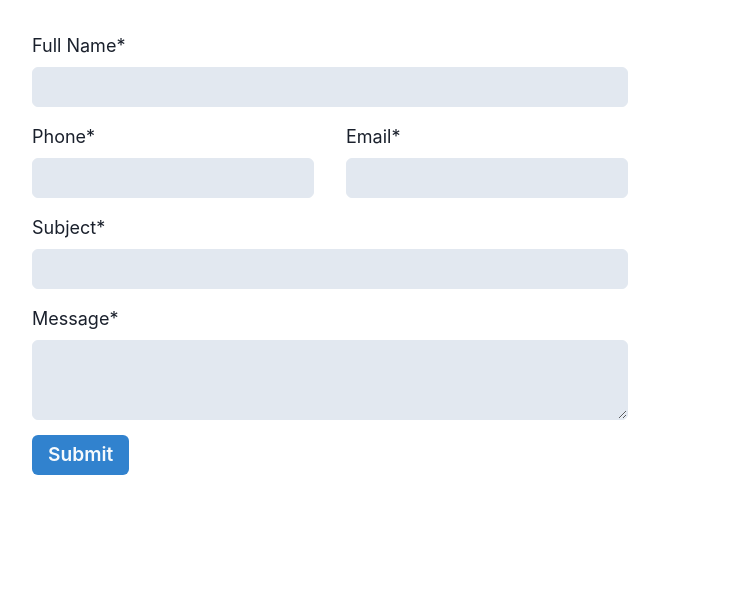
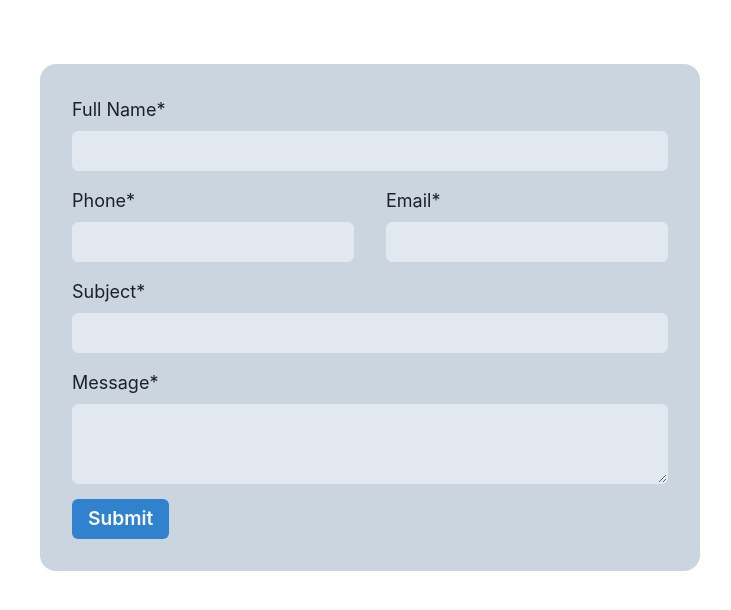
Before and after one commit to Shaktikc/api-call-pattern-in-react, a React (Create React App) app: page / in a window 1280 px wide. Shown: the top 610 px of the page, without its empty margins (310-1041 px from the left). Built offline with nearby package versions, Linux system fonts and the light colour scheme; no server answers.

Commit message:
working on contact form

```diff
--- a/src/pages/ContactUs/ContactUs.jsx
+++ b/src/pages/ContactUs/ContactUs.jsx
@@ -1,13 +1,13 @@
 import React from "react";
 import { ContactInfo } from "./components/ContactInfo";
-import { Box } from "@chakra-ui/react";
+import { Box, Flex } from "@chakra-ui/react";
 import { ContactForm } from "./components/ContactForm";
 
 export const ContactUs = () => {
   return (
-    <Box>
+    <Flex gap={"5rem"} mt="4rem">
       <ContactInfo />
       <ContactForm />
-    </Box>
+    </Flex>
   );
 };
--- a/src/pages/ContactUs/components/ContactForm.jsx
+++ b/src/pages/ContactUs/components/ContactForm.jsx
@@ -2,34 +2,13 @@ import { Box, GridItem, Input, Text } from "@chakra-ui/react";
 import { Textarea, Grid, Button, useToast } from "@chakra-ui/react";
 
 import React, { useEffect } from "react";
-import { useContactForm } from "./useContactFrom";
+import { useContactForm } from "./useContactForm";
 
 export const ContactForm = () => {
-  // const footers = useSelector((state) => state.footers);
   const { formik } = useContactForm();
 
-  // useEffect(() => {
-  //   if (footers?.success === true) {
-  //     toast({
-  //       title: "Success",
-  //       status: "success",
-  //       position: "top",
-  //       duration: 3000,
-  //       isClosable: true,
-  //     });
-  //   } else if (footers?.success === false) {
-  //     toast({
-  //       title: "Not Success",
-  //       status: "error",
-  //       duration: 3000,
-  //       position: "top",
-  //       isClosable: true,
-  //     });
-  //   }
-  // }, [footers?.success]);
-
   return (
-    <Box p="2rem">
+    <Box bg="gray.300" p="2rem" borderRadius={"1rem"}>
       <form onSubmit={formik.handleSubmit}>
         <Box>
           <Text fontWeight={"400"} fontSize="lg" mb="0.5rem">
--- a/src/pages/ContactUs/components/useContactForm.js
+++ b/src/pages/ContactUs/components/useContactForm.js
@@ -1,5 +1,43 @@
 import React from "react";
+import * as Yup from "yup";
+import { useToast } from "@chakra-ui/react";
+import { useFormik } from "formik";
 
 export const useContactForm = () => {
-  return <div>useContactForm</div>;
+  const toast = useToast();
+
+  const validationSchema = Yup.object({
+    email: Yup.string()
+      .email("Invalid email format")
+      .required("Please enter your email"),
+    phone: Yup.number()
+      .min(1111111, "Invalid Number")
+      .max(11111111111, "Invalid Number")
+      .required("Please enter your phone"),
+    full_name: Yup.string().required("Please enter your full_name"),
+    subject: Yup.string().required("Please enter subject"),
+    message: Yup.string().required(
+      "Please enter the message you want to deliver."
+    ),
+  });
+
+  const formik = useFormik({
+    initialValues: {
+      full_name: "",
+      phone: "",
+      email: "",
+      subject: "",
+      message: "",
+    },
+    validationSchema,
+    validateOnChange: false,
+    onSubmit: (values, { resetForm }) => {
+      // dispatch(getContact(values));
+      resetForm();
+    },
+  });
+  return {
+    formik,
+    toast,
+  };
 };
--- a/src/pages/ContactUs/components/useContactFrom.js
+++ /dev/null
@@ -1,43 +0,0 @@
-import React from "react";
-import * as Yup from "yup";
-import { useToast } from "@chakra-ui/react";
-import { useFormik } from "formik";
-
-export const useContactForm = () => {
-  const toast = useToast();
-
-  const validationSchema = Yup.object({
-    email: Yup.string()
-      .email("Invalid email format")
-      .required("Please enter your email"),
-    phone: Yup.number()
-      .min(1111111, "Invalid Number")
-      .max(11111111111, "Invalid Number")
-      .required("Please enter your phone"),
-    full_name: Yup.string().required("Please enter your full_name"),
-    subject: Yup.string().required("Please enter subject"),
-    message: Yup.string().required(
-      "Please enter the message you want to deliver."
-    ),
-  });
-
-  const formik = useFormik({
-    initialValues: {
-      full_name: "",
-      phone: "",
-      email: "",
-      subject: "",
-      message: "",
-    },
-    validationSchema,
-    validateOnChange: false,
-    onSubmit: (values, { resetForm }) => {
-      // dispatch(getContact(values));
-      resetForm();
-    },
-  });
-  return {
-    formik,
-    toast,
-  };
-};
```
